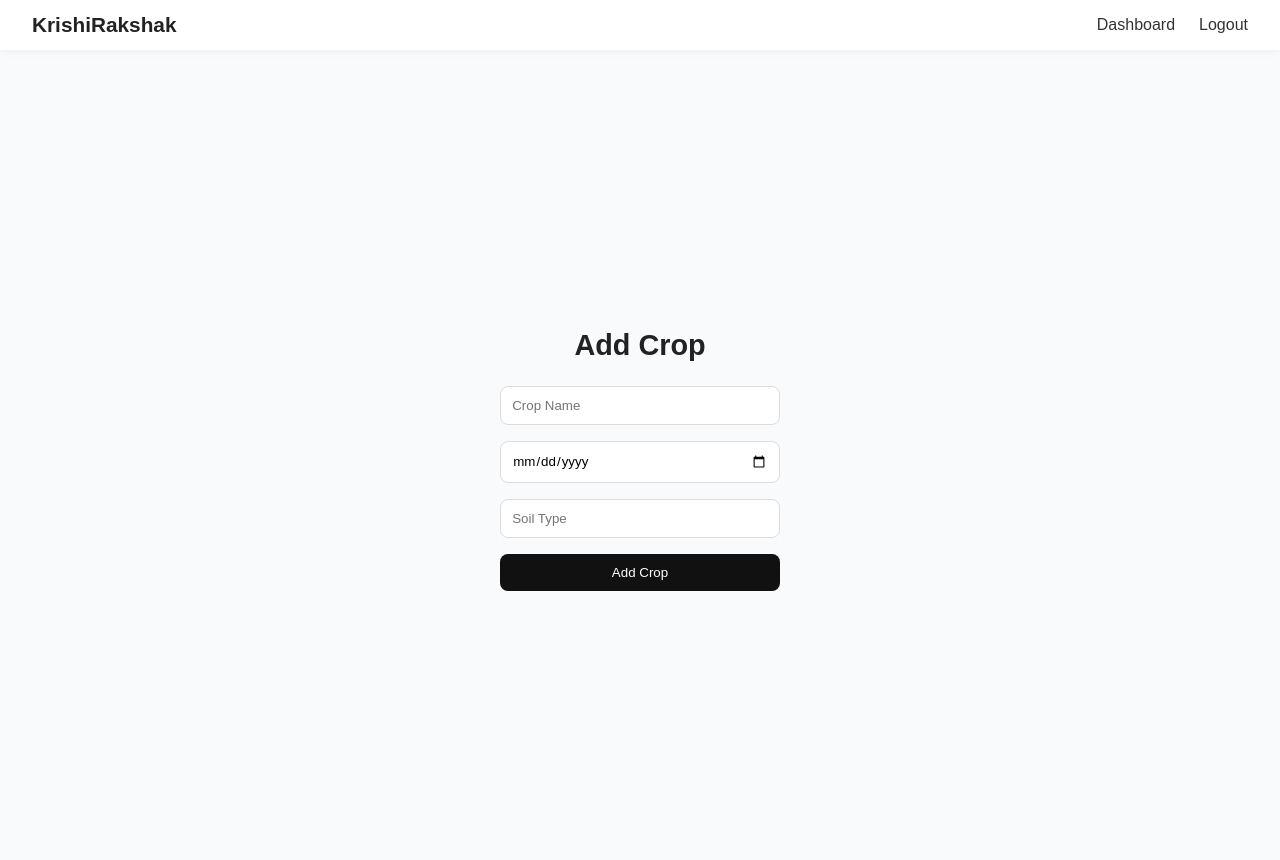
After one commit to Kanies-s0lus/AgriHack_KrishiRakshak, a Flask app: page /add_crop in a window 1280 px wide. The commit adds this page. Run offline with Flask 3, Linux system fonts and the light colour scheme; the visitor is signed in with stand-in values (Sample User, id 1).

Commit message:
Add_Crop and Functional Fixes on Logout
Created Add_Crop
Made logout possible
minute tweaks to index and dashboard

```diff
--- a/app/routes.py
+++ b/app/routes.py
@@ -1,7 +1,8 @@
 from flask import Blueprint, render_template, redirect, url_for, request, flash
-from flask_login import login_user, logout_user, login_required
-from app.models import User
+from flask_login import login_user, logout_user, login_required, current_user
+from app.models import User,Crop
 from app import db
+from datetime import datetime
 
 
 bp = Blueprint('routes', __name__,template_folder='template',static_folder='static')
@@ -23,9 +24,13 @@ def login():
             return redirect(url_for('routes.dashboard'))  #LOGGED IN
         flash('Invalid username or password', 'danger')
     return render_template('login.html')
+
 @bp.route('/logout')
+@login_required
 def logout():
-    pass
+    logout_user()
+    flash('You have been logged out.', 'success')
+    return redirect(url_for('routes.login'))
 
 
 @bp.route('/signup', methods=['GET', 'POST'])
@@ -53,3 +58,27 @@ def signup():
 @login_required
 def dashboard():
     return render_template('dashboard.html')
+
+@bp.route('/add_crop', methods=['GET', 'POST'])
+@login_required
+def add_crop():
+    if request.method == 'POST':
+        name = request.form['name']
+        date_str = request.form['date_planted']
+        soil_type = request.form['soil_type']
+
+        try:
+            date_planted = datetime.strptime(date_str, '%Y-%m-%d').date()
+            new_crop = Crop(
+                user_id = current_user.id,
+                name = name,
+                date_planted =date_planted,
+                soil_type=soil_type
+            )
+            db.session.add(new_crop)
+            db.session.commit()
+            flash('Crop added successfully!', 'success')
+            return redirect(url_for('routes.dashboard'))
+        except ValueError:
+            flash('Invalid date format. Use YYYY-MM-DD.', 'danger')
+    return render_template('add_crop.html')
--- a/app/static/style.css
+++ b/app/static/style.css
@@ -142,3 +142,22 @@ button:hover {
     color: #0078ff;
     text-decoration: none;
 }
+
+/* Dashboard header layout */
+.dashboard-header {
+    display: flex;
+    align-items: center;
+    justify-content: flex-start;  /* header to the left */
+    gap: 1rem;
+    padding: 1.5rem 2rem;
+    margin-top: 60px; /* offset for navbar */
+}
+
+.dashboard-header h2 {
+    margin: 0;
+}
+
+.dashboard-content {
+    padding: 0 2rem;
+    /* future styling for crops list */
+}
--- /dev/null
+++ b/app/templates/add_crop.html
@@ -0,0 +1,28 @@
+<!DOCTYPE html>
+<html lang="en">
+<head>
+    <meta charset="UTF-8">
+    <meta name="viewport" content="width=device-width, initial-scale=1.0">
+    <title>Add Crop | KrishiRakshak</title>
+    <link rel="stylesheet" href="{{ url_for('static', filename='style.css') }}">
+</head>
+<body>
+    <nav class="navbar">
+        <div class="logo">KrishiRakshak</div>
+        <ul class="nav-links">
+            <li><a href="{{ url_for('routes.dashboard') }}">Dashboard</a></li>
+            <li><a href="{{ url_for('routes.logout') }}">Logout</a></li>
+        </ul>
+    </nav>
+
+    <div class="login-container">
+        <h2>Add Crop</h2>
+        <form method="POST">
+            <input type="text" name="name" placeholder="Crop Name" required>
+            <input type="date" name="date_planted" required>
+            <input type="text" name="soil_type" placeholder="Soil Type" required>
+            <button type="submit">Add Crop</button>
+        </form>
+    </div>
+</body>
+</html>
--- a/app/templates/index.html
+++ b/app/templates/index.html
@@ -16,7 +16,6 @@
         <ul class="nav-links">
             <li><a href="{{ url_for('routes.home') }}">Home</a></li>
             <li><a href="#">About</a></li>
-            <li><a href="#">Services</a></li>
             <li><a href="{{ url_for('routes.login') }}">Login/Signup</a></li>
         </ul>
     </nav>
--- a/app/templates/login.html
+++ b/app/templates/login.html
@@ -1,5 +1,6 @@
 <!DOCTYPE html>
 <html lang="en">
+
 <head>
     <meta charset="UTF-8">
     <meta name="viewport" content="width=device-width, initial-scale=1.0">
@@ -17,6 +18,7 @@
 
     <div class="login-container">
         <h2>Login</h2>
+
         <form method="POST" action="/login">
             <input type="text" name="username" placeholder="Username" required>
             <input type="password" name="password" placeholder="Password" required>
```
Also changed, not shown: app/models.py (+10 -0 lines), app/templates/dashboard.html (+6 -3 lines), 1 other file.
